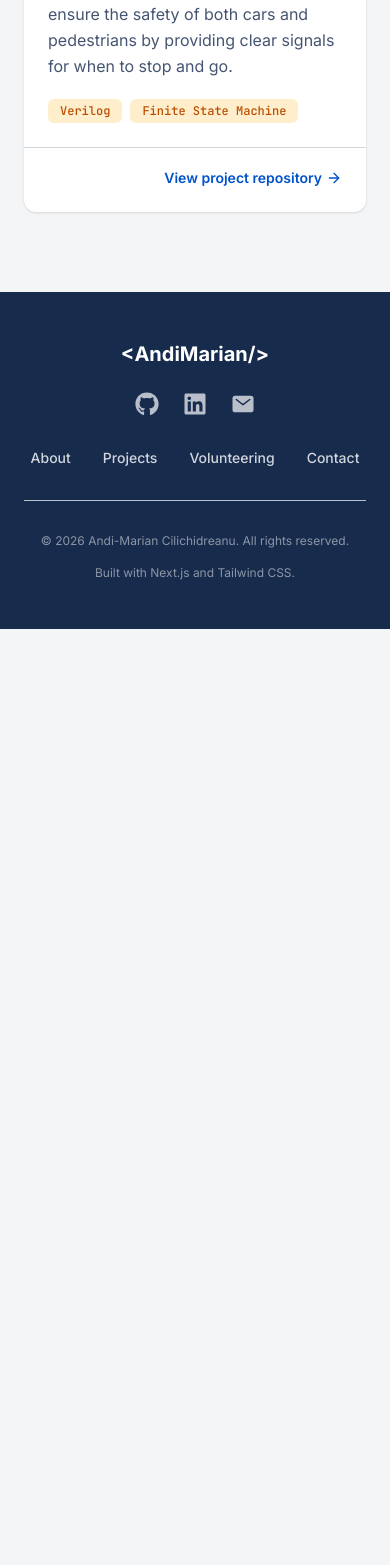
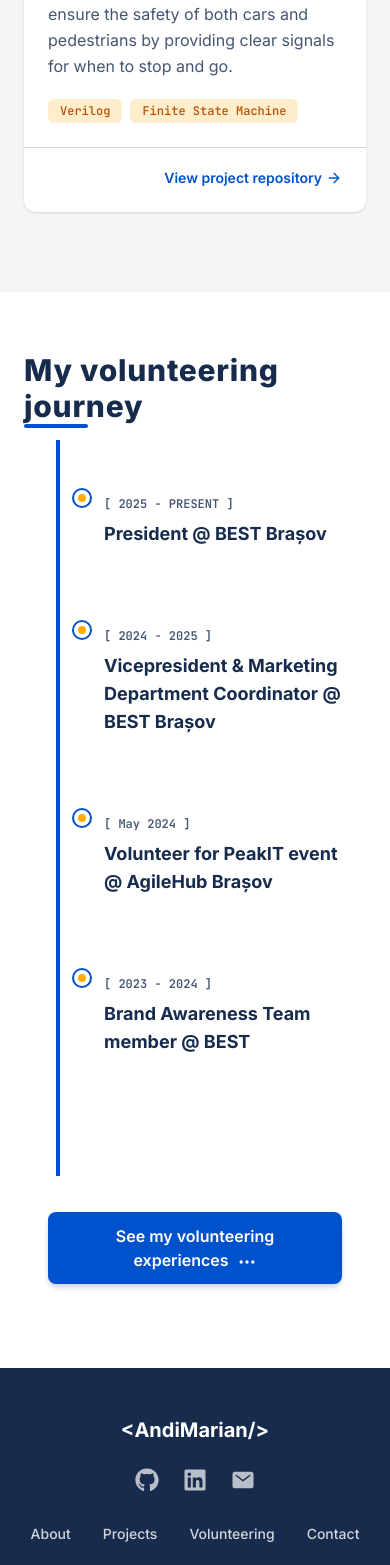
Before and after one commit to AndiTaTaEe/portfolio-website, a Next.js app: page / in a window 390 px wide. Shown: the part 6481-8046 px from the top of the page. Before the commit the page ends 7110 px from the top, so only its background shows below. Built offline with nearby package versions, Linux system fonts and the light colour scheme.

Commit message:
added the volunteering section

```diff
--- a/app/page.tsx
+++ b/app/page.tsx
@@ -1,6 +1,7 @@
 import { Hero } from "@/components/sections/Hero";
 import { Projects } from "@/components/sections/Projects";
 import {About} from "@/components/sections/About";
+import {Volunteering} from "@/components/sections/Volunteering";
 // TODO: add switching languages button: from en to ro and vice versa
 // TODO: dark mode based on laptop settings
 
@@ -10,6 +11,7 @@ export default function Home() {
       <Hero />
       <About />
       <Projects />
+      <Volunteering />
       </>
   );
 }
--- /dev/null
+++ b/components/sections/Volunteering.tsx
@@ -0,0 +1,32 @@
+"use client";
+
+import react from "react";
+import { VolunteeringTimeline } from "../ui/VolunteeringTimeline";
+import { Ellipsis } from "lucide-react";
+
+export const Volunteering = () => {
+  return (
+    <section id="volunteer" className="bg-surface py-15 px-6">
+      <div className="max-w-7xl mx-auto">
+        <h2 className="flex flex-col gap-2 font-sans text-3xl font-extrabold text-primary tracking-wide">
+          My volunteering journey
+        </h2>
+        </div>
+        <div className="h-1 w-16 bg-accent rounded-full mb-3"></div>
+        <VolunteeringTimeline />
+      {/* action buttons */}
+      <div className="flex flex-col sm:flex-row items-stretch sm:items-center gap-4 sm:gap-6 mt-3 p-6 justify-center md:justify-center lg:justify-center w-full">
+        {/* see projects buttons */}
+        <a
+          href="#volunteeringexperiences"
+          target="_blank"
+          rel="noopener noreferrer"
+          className="bg-accent text-surface font-semibold px-7 py-3 rounded-lg hover:bg-amber-400 transition-colors shadow-md shadow-gray-300 text-center w-full sm:w-auto"
+        >
+          See my volunteering experiences
+          <Ellipsis className="w-5 h-5 inline-block ml-2" />
+        </a>
+      </div>
+    </section>
+  );
+};
--- /dev/null
+++ b/components/ui/VolunteeringTimeline.tsx
@@ -0,0 +1,85 @@
+import React from "react";
+
+export const VolunteeringTimeline = () => {
+  return (
+    <div className="relative max-w-4xl mx-auto py-12 px-4">
+      {/* vertical central line*/ }
+      <div className="absolute left-8 md:left-1/2 top-0 h-full w-1 bg-accent md:-translate-x-1/2"></div>
+
+      {/* timeline item row - 1st item left */}
+      <div className="relative flex flex-col md:flex-row justify-between items-center w-full mb-16">
+        <div className="absolute left-8 md:left-1/2 w-5 h-5 rounded-full bg-surface border-2 border-accent md:-translate-x-1/2 flex items-center justify-center">
+          <div className="w-2 h-2 rounded-full bg-secondary"></div>
+        </div>
+
+        {/* left side content box*/}
+        <div className="w-full md:w-[45%] pl-16 md:pl-0 md:text-right mt-2 md:mt-0">
+          <h3 className="font-mono text-xs font-semibold text-primary/80 mb-2">
+            [ 2025 - PRESENT ]
+          </h3>
+          <h2 className="font-sans text-lg font-bold text-primary mb-2">
+            President @ BEST Brașov
+          </h2>
+        </div>
+        <div className="hidden md:block md:w-[45%]"></div>
+      </div>
+
+      {/* timeline item row - 2nd item right */}
+      <div className="relative flex flex-col md:flex-row justify-between items-center w-full mb-16">
+        {/* vertical line dot */ }
+        <div className="absolute left-8 md:left-1/2 w-5 h-5 rounded-full bg-surface border-2 border-accent md:-translate-x-1/2 flex items-center justify-center">
+          <div className="w-2 h-2 rounded-full bg-secondary"></div>
+        </div>
+        {/* left side space*/}
+        <div className="hidden md:block md:w-[45%]"></div>
+
+        {/* right side content box */}
+        <div className="w-full md:w-[45%] pl-16 md:pl-0 md:text-left mt-2 md:mt-0">
+          <h3 className="font-mono text-xs font-semibold text-primary/80 mb-2">
+            [ 2024 - 2025 ]
+          </h3>
+          <h2 className="font-sans text-lg font-bold text-primary mb-2">
+            Vicepresident & Marketing Department Coordinator @ BEST Brașov
+          </h2>
+        </div>
+      </div>
+
+      {/* timeline item row - 3rd item left */}
+      <div className="relative flex flex-col md:flex-row justify-between items-center w-full mb-16">
+        <div className="absolute left-8 md:left-1/2 w-5 h-5 rounded-full bg-surface border-2 border-accent md:-translate-x-1/2 flex items-center justify-center">
+          <div className="w-2 h-2 rounded-full bg-secondary"></div>
+        </div>
+        {/* left side content box*/}
+        <div className="w-full md:w-[45%] pl-16 md:pl-0 md:text-right mt-2 md:mt-0">
+          <h3 className="font-mono text-xs font-semibold text-primary/80 mb-2">
+            [ May 2024 ]
+          </h3>
+          <h2 className="font-sans text-lg font-bold text-primary mb-2">
+            Volunteer for PeakIT event @ AgileHub Brașov
+          </h2>
+        </div>
+        <div className="hidden md:block md:w-[45%]"></div>
+      </div>
+
+      {/* timeline item row - 4th item right */}
+      <div className="relative flex flex-col md:flex-row justify-between items-center w-full mb-16">
+        {/* vertical line dot */ }
+        <div className="absolute left-8 md:left-1/2 w-5 h-5 rounded-full bg-surface border-2 border-accent md:-translate-x-1/2 flex items-center justify-center">
+          <div className="w-2 h-2 rounded-full bg-secondary"></div>
+        </div>
+        {/* left side space*/}
+        <div className="hidden md:block md:w-[45%]"></div>
+
+        {/* right side content box */}
+        <div className="w-full md:w-[45%] pl-16 md:pl-0 md:text-left mt-2 md:mt-0">
+          <h3 className="font-mono text-xs font-semibold text-primary/80 mb-2">
+            [ 2023 - 2024 ]
+          </h3>
+          <h2 className="font-sans text-lg font-bold text-primary mb-2">
+            Brand Awareness Team member @ BEST
+          </h2>
+        </div>
+      </div>
+    </div>
+  );
+};
```
Also changed, not shown: components/layout/Footer.tsx (+46 -12 lines).
